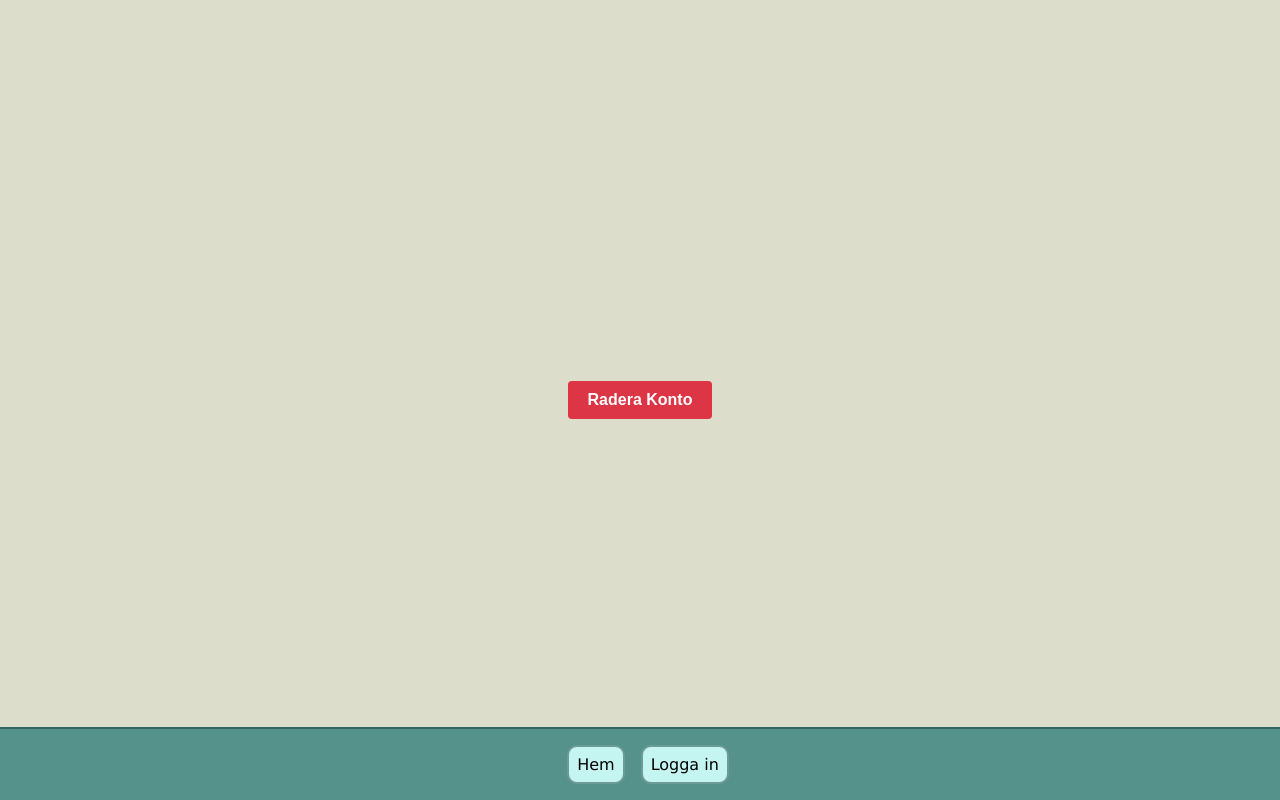
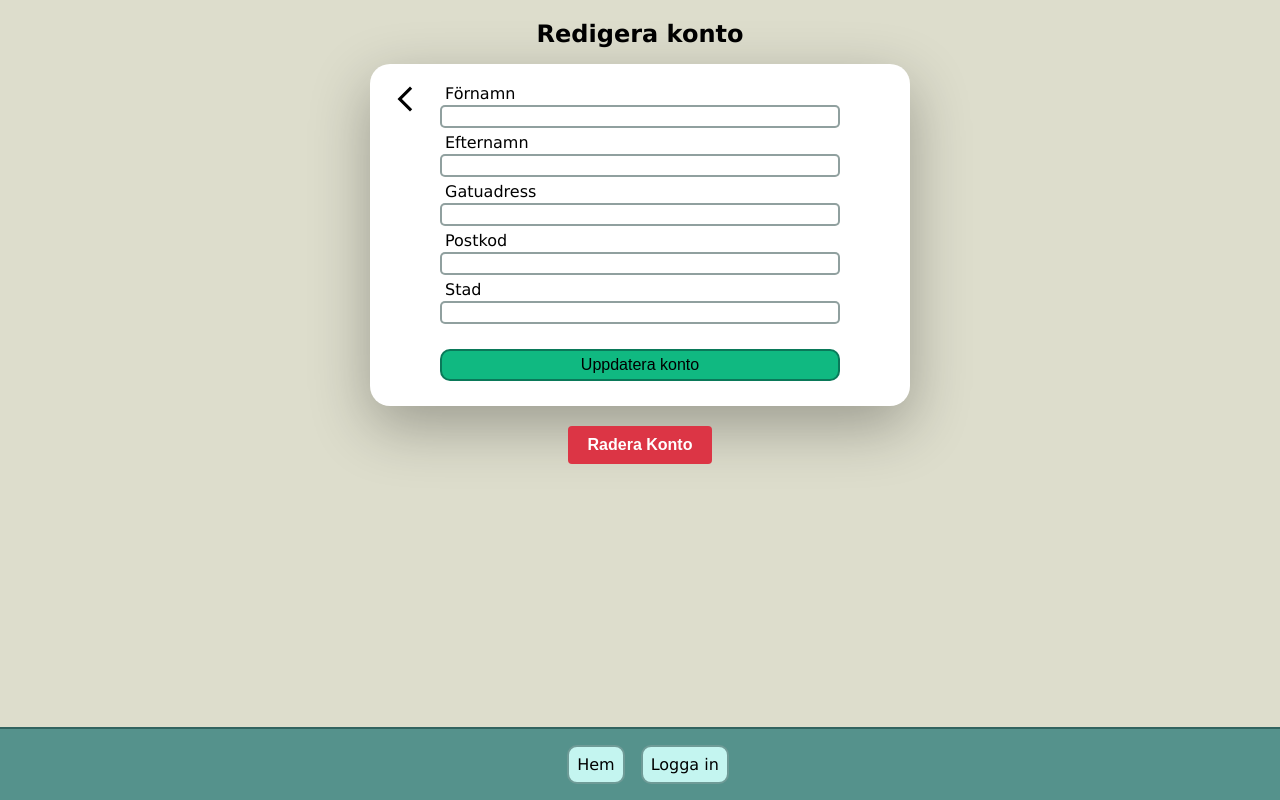
Before and after one commit to ricmal08/vteam-user-client, a React (Vite) app: page /settings in a window 1280 px wide. Built offline with nearby package versions, Linux system fonts and the light colour scheme.

Commit message:
feat: add form to update user with functionality

```diff
--- a/src/components/SettingsPage.jsx
+++ b/src/components/SettingsPage.jsx
@@ -1,12 +1,70 @@
 import { useNavigate } from 'react-router-dom';
+import { MdArrowBackIosNew } from "react-icons/md";
+import { useForm } from 'react-hook-form';
 import api_url from "../url.js";
-import Wrapper from '../assets/wrappers/Form.js';
+import styled from 'styled-components';
+
 
 function SettingsPage({user, setUser, setUserStatus}) {
     const navigate = useNavigate();
+    const {
+        register,
+        handleSubmit,
+    } = useForm({
+        defaultValues: {
+            firstName: user?.firstName || '',
+            lastName: user?.lastName || '',
+            street: user?.street || '',
+            zipCode: user?.zipCode || '',
+            city: user?.city || ''
+        }
+    });
+
+    // Function that edit user
+    async function onSubmit(data) {
+        try {
+            const accessToken = localStorage.getItem("accessToken");
+            if (!accessToken) {
+                console.log("Ingen användare inloggad!");
+                return;
+            }
+
+            console.log("Data som skickas till backend:", data);
+
+            const response = await fetch(`${api_url}users`, {
+                method: "PATCH",
+                headers: { "Content-Type": "application/json",
+                    "Authorization": `Bearer ${accessToken}`
+                 },
+                body: JSON.stringify(data)
+            });
+
+            if (!response.ok) {
+                const errorData = await response.json();
+                throw new Error("Misslyckades med uppdatering av konto", errorData.message);
+            }
+            console.log("Response patch user: ", response.ok, response.status);
+
+            const updatedUser = await response.json();
+            console.log(updatedUser);
+            setUser(updatedUser);
+            setUserStatus("updated-user");
+            navigate("/user");
+
+        } catch (error) {
+            console.error("Något gick fel!", error);
+        }
+    }
+
     // Function that deletes user
     async function deleteAccount() {
         try {
+            const accessToken = localStorage.getItem("accessToken");
+            if (!accessToken) {
+                console.log("Ingen användare inloggad!");
+                return;
+            }
+
             const confirmed = window.confirm("Är du säker på att du vill radera ditt konto?");
 
             if (!confirmed) {
@@ -47,13 +105,125 @@ function SettingsPage({user, setUser, setUserStatus}) {
     }
 
     return (
-        // Vi kan fylla på med kanske mer saker såsom uppdatera användare, språk etc?
-        // vet inte vad som går efter oauth...
-        <Wrapper>
+        <PageWrapper>
+            <h1>Redigera konto</h1>
+            <form className='edit-user' onSubmit={handleSubmit(onSubmit)}>
+                <button type='button' className='back-btn' onClick={() => navigate("/user")}>
+                    <MdArrowBackIosNew size={30}/>
+                </button>
+
+                <label htmlFor="firstName">Förnamn</label><br/>
+                <input
+                    type='text'
+                    id='firstName'
+                    {...register("firstName")} />
+
+                <label htmlFor="lastName">Efternamn</label><br/>
+                <input
+                    type='text'
+                    id='lastName'
+                    {...register("lastName")} />
+
+                <label htmlFor="street">Gatuadress</label><br/>
+                <input
+                    type='text'
+                    id='street'
+                    {...register("street")} />
+
+                <label htmlFor="zipCode">Postkod</label><br/>
+                <input
+                    type='text'
+                    id='zipCode'
+                    {...register("zipCode")} />
+
+                <label htmlFor="city">Stad</label><br/>
+                <input
+                    type='text'
+                    id='city'
+                    {...register("city")} />
+                <input className="form-button" type="submit" value="Uppdatera konto" />
+            </form>
             <button className='delete-btn' onClick={deleteAccount}>Radera Konto</button>
-        </Wrapper>
+        </PageWrapper>
     )
 
 }
 
+const PageWrapper = styled.section`
+    padding-bottom: 100px;
+    padding-top: 20px;
+    display: flex;
+    flex-direction: column;
+
+    h1 {
+        text-align: center;
+    }
+
+    label {
+        margin-left: 10%;
+        padding: 5px;
+        font-size: 1em;
+    }
+
+    input {
+        box-sizing: border-box;
+        width: 80%;
+        margin-left: 10%;
+        margin-bottom: 5px;
+        margin-top: 2px;
+        padding: 2px;
+        background-color: #fff;
+        border: solid 2px var(--color-shadow);
+        border-radius: 5px;
+    }
+
+    .edit-user {
+        margin: 0 auto;
+        margin-top: 1rem;
+        max-width: 500px;
+        width: 80%;
+        border-radius: 20px;
+        box-shadow: 0 20px 60px rgba(0, 0, 0, 0.3);
+        overflow: hidden;
+        background-color: #fff;
+        padding: 20px;
+    }
+
+
+    .delete-btn {
+        background-color: #dc3545;
+        color: white;
+        border: none;
+        padding: 10px 20px;
+        border-radius: 4px;
+        cursor: pointer;
+        font-size: 16px;
+        font-weight: bold;
+        transition: background-color 0.2s;
+        max-width: 500px;
+        margin: 20px auto;
+    }
+    .delete-btn:hover {
+        background-color: #c82333;
+    }
+
+    .form-button {
+        font-size: 1em;
+        margin-top: 20px;
+        padding: 5px;
+        border-radius: 10px;
+        background-color: #10b981;
+    }
+    .form-button:hover  {
+        cursor: pointer;
+    }
+    .back-btn {
+        background: none;
+        border: none;
+        cursor: pointer;
+        position: absolute;
+    }
+`;
+
+
 export default SettingsPage;
```
